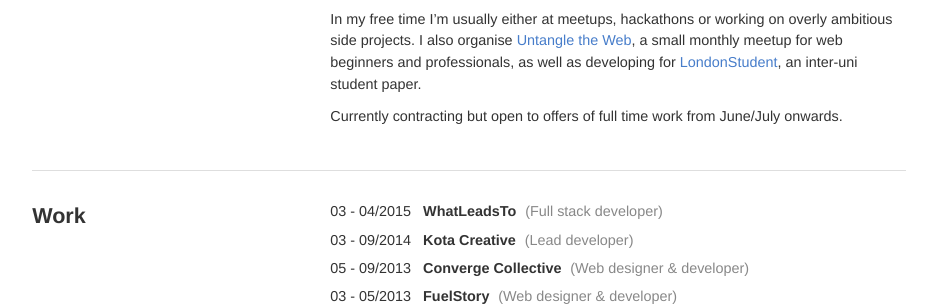
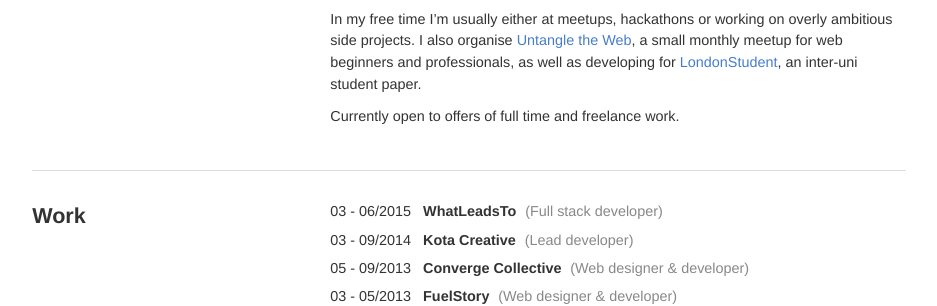
Before and after one commit to mcky/mcky.github.io, a Jekyll site: the page built from cv.html, in a window 1280 px wide. Shown: the part 224-530 px from the top of the page, without its empty margins (171-1108 px from the left). Built offline with Jekyll 4.4.1, drawn with Linux system fonts in a browser that asks for light colours.

Commit message:
Update dates and availability in CV

```diff
--- a/_data/jobs.json
+++ b/_data/jobs.json
@@ -3,12 +3,12 @@
 		"company": "WhatLeadsTo"
 		, "title": "Full stack developer"
 		, "description": "Desc"
-		, "date": "03 - 04/2015"
+		, "date": "03 - 06/2015"
 	}
 	, {
 		"company": "Kota Creative"
 		, "title": "Lead developer"
-		, "description": "Desc"
+		, "description": "While working as lead developer for I implimented responsive designs for a number of clients in the hospitality sector."
 		, "date": "03 - 09/2014"
 	}
 	, {
--- a/cv.html
+++ b/cv.html
@@ -10,7 +10,7 @@ layout: cv
 	<div class="cv__section__body">
 		<p>I&#8217;m a full-stack developer living and studying in London. Most of my time is spent doing front-end work, but I&#8217;ve got a keen interest in UX design, visualizations and hardware hacking.</p>
 		<p>In my free time I&#8217;m usually either at meetups, hackathons or working on overly ambitious side projects. I also organise <a href="http://untangletheweb.co.uk" target="_blank">Untangle the Web</a>, a small monthly meetup for web beginners and professionals, as well as developing for <a href="http://lsnews.co.uk" target="_blank">LondonStudent</a>, an inter-uni student paper.</p>
-		<p>Currently contracting but open to offers of full time work from June/July onwards.</p>
+		<p>Currently open to offers of full time and freelance work.</p>
 	</div>
 </section>
 
```
